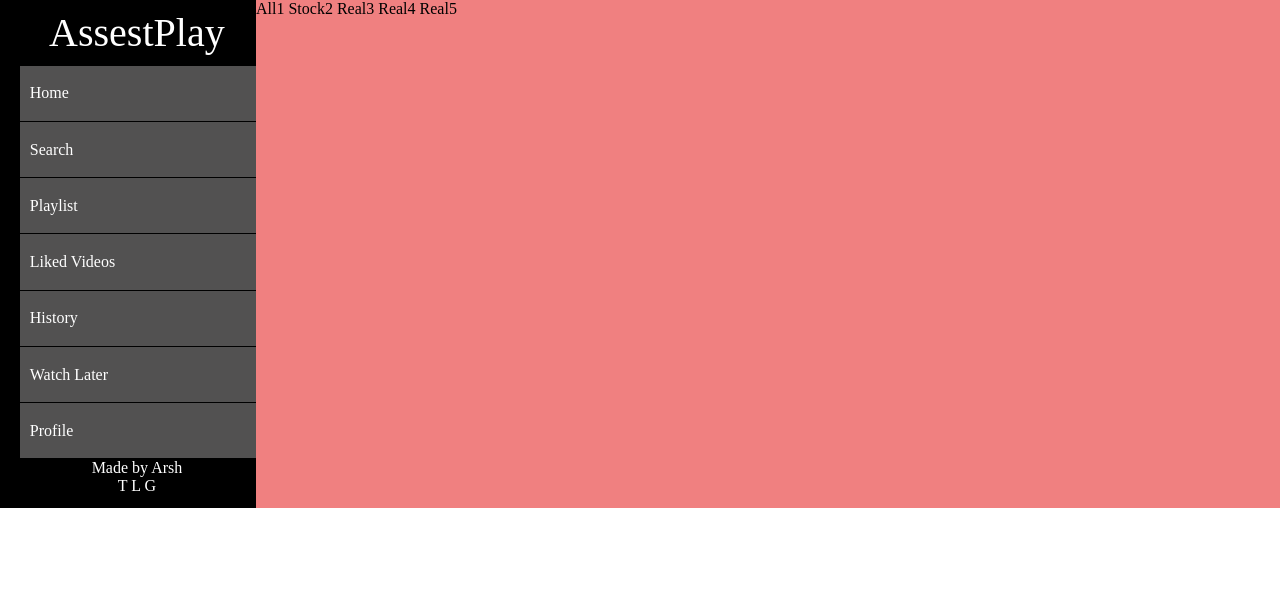
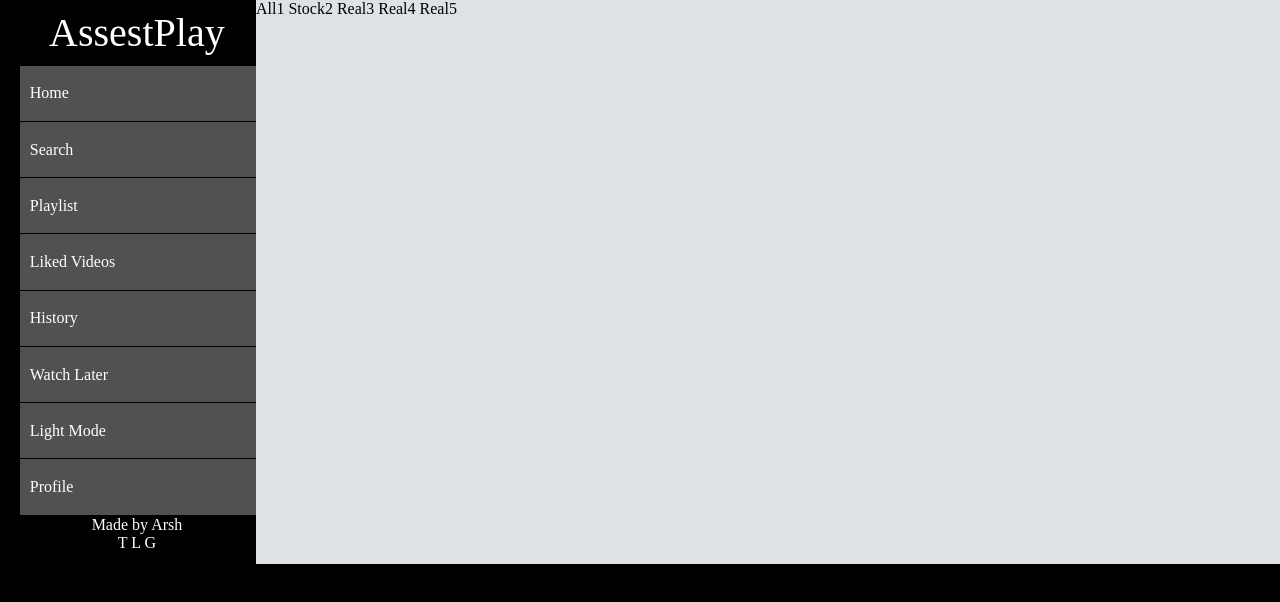
Before and after one commit to sarb001/Video-Library-Ecom-App, a React (Create React App) app: page / in a window 1280 px wide. Shown: the top 602 px of the page. Built offline with nearby package versions, Linux system fonts and the light colour scheme.

Commit message:
style - bg/tabs done

```diff
--- a/src/App.js
+++ b/src/App.js
@@ -4,7 +4,7 @@ import MenuRoute from './components/MenuRoute';
 
 function App() {
   return (
-    <div className="App">
+    <div className="App" style = {{height:'100vh',backgroundColor:'black'}}>
         <MenuRoute />
     </div>
   );
--- a/src/components/NavMenu.js
+++ b/src/components/NavMenu.js
@@ -7,7 +7,8 @@ import '../styles/NavMenu.css';
 const NavMenu = () => {
   return (
     <>
-      <div className = "navmenu-container" style = {{margin:'1% 1% 5% 8%'}}>
+      <div className = "navmenu-container" style = {{margin:'1% 1% 5% 8%' ,
+    cursor: 'pointer'}}>
             <div className="main-logo" style = {{margin:'4%'}}>
                 <span style = {{fontSize:'40px',padding:'9% 9%'}}> AssestPlay </span>
             </div>
@@ -32,6 +33,9 @@ const NavMenu = () => {
                      <Link to = "/watchlater" className='menu-link' > Watch Later </Link>
                 </span>
                 <span className = 'menu-tab'>
+                     <Link to = "/watchlater" className='menu-link' > Light Mode </Link>
+                </span>
+                <span className = 'menu-tab'>
                      <Link to = "/profile"  className='menu-link' > Profile </Link>
                 </span>
 
--- a/src/components/VideoListing.js
+++ b/src/components/VideoListing.js
@@ -8,7 +8,7 @@ const VideoListing = () => {
               <div className="navbar-container" style = {{backgroundColor:'black',color:'white'}}>
                 <NavMenu />
               </div>
-             <div className="sidebar-container" style = {{backgroundColor:'lightcoral'}}>
+             <div className="sidebar-container" style = {{backgroundColor:'#dee2e6'}}>
                 <span> All1 </span>
                 <span> Stock2  </span>
                 <span> Real3  </span>
--- a/src/styles/NavMenu.css
+++ b/src/styles/NavMenu.css
@@ -8,3 +8,6 @@
    width:100%;
    background-color: rgb(82, 81, 81);
 }
+.menu-tab:hover{
+    background-color: rgb(19, 18, 18);
+}
```
